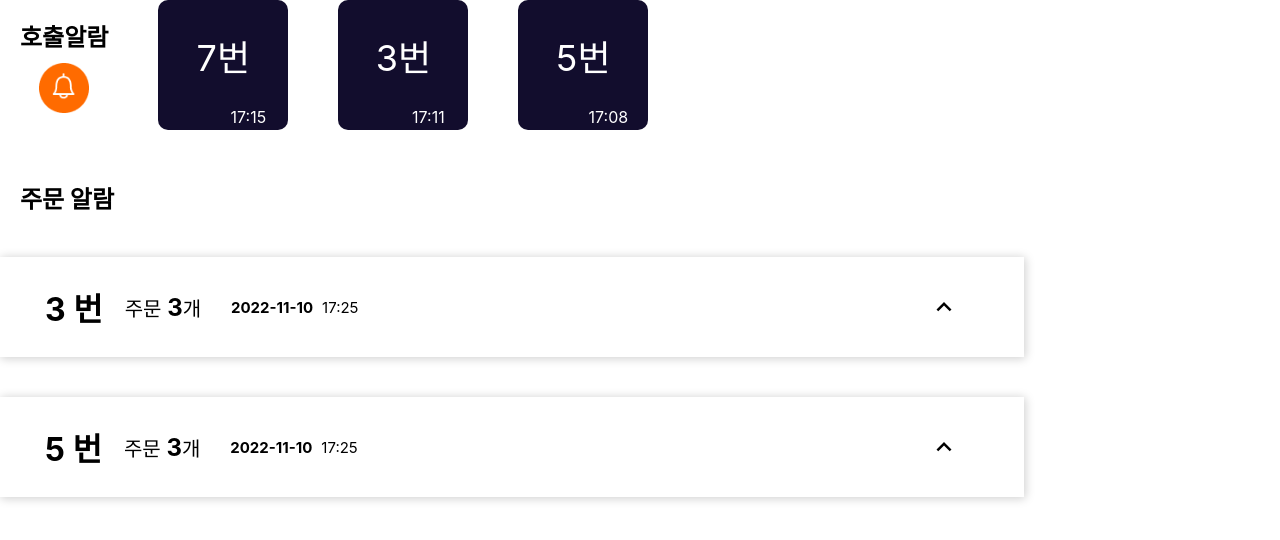
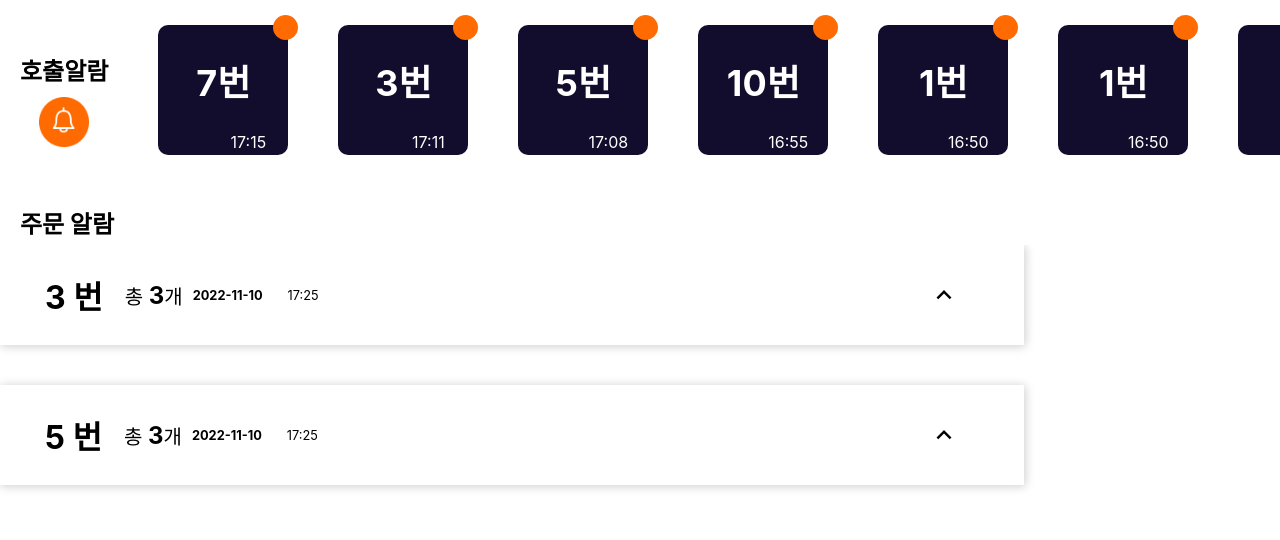
Before and after one commit to codestates-seb/seb40_main_021, a React (Create React App) app in the folder client/: page / in a window 1280 px wide. Shown: the top 540 px of the page. Built offline with nearby package versions, Linux system fonts and the light colour scheme.

Commit message:
💄 Style css작성

```diff
--- a/client/src/components/AdminComponents/StoreAlarm/CallAlarm.js
+++ b/client/src/components/AdminComponents/StoreAlarm/CallAlarm.js
@@ -2,17 +2,44 @@ import React, { useState } from "react";
 import styled from "styled-components";
 const CallAlarm = ({ data }) => {
   const [timeOver, setTimeOver] = useState(true);
-  setTimeout(() => {
-    setTimeOver(false);
-  }, 10000);
+  // setTimeout(() => {
+  //   setTimeOver(false);
+  // }, 10000);
   return (
-    <CallAlarmBox timeOver={timeOver}>
+    <CallAlarmContainer
+      timeOver={timeOver}
+      onClick={() => {
+        setTimeOver(!timeOver);
+      }}
+    >
+      <div className="onAlarm">
+        <div></div>
+      </div>
+      <div className="CallAlarmBox">
         <div className="tableNum">{`${data.tableNum}번`}</div>
         <div className="callTime">{data.calltime}</div>
-    </CallAlarmBox>
+      </div>
+    </CallAlarmContainer>
   );
 };
-const CallAlarmBox = styled.div`
+const CallAlarmContainer = styled.div`
+  cursor: pointer;
+  .onAlarm {
+    display: flex;
+    width: 130px;
+    justify-content: end;
+    position: relative;
+    top: 15px;
+    margin-left: 10px;
+    > :first-child {
+      background-color: ${({ timeOver }) =>
+        timeOver ? "rgb(255, 107, 0)" : "none"};
+      border-radius: 50%;
+      width: 25px;
+      height: 25px;
+    }
+  }
+  .CallAlarmBox {
     color: white;
     display: flex;
     align-items: center;
@@ -29,9 +56,22 @@ const CallAlarmBox = styled.div`
       align-items: center;
       font-size: 36px;
       height: 80%;
+      font-weight: 700;
     }
     .callTime {
       margin-left: 50px;
     }
+
+    @media screen and (max-width: 700px) {
+      margin-right: 15px;
+      .tableNum {
+        font-size: 2rem;
+      }
+      .callTime {
+        margin-left: 35px;
+        font-size: 14px;
+      }
+    }
+  }
 `;
 export default CallAlarm;
--- a/client/src/components/AdminComponents/StoreAlarm/CallAlarms.js
+++ b/client/src/components/AdminComponents/StoreAlarm/CallAlarms.js
@@ -8,14 +8,18 @@ const CallAlarms = () => {
       { id: 0, tableNum: 7, calltime: "17:15" },
       { id: 1, tableNum: 3, calltime: "17:11" },
       { id: 2, tableNum: 5, calltime: "17:08" },
+      { id: 3, tableNum: 10, calltime: "16:55" },
+      { id: 4, tableNum: 1, calltime: "16:50" },
+      { id: 4, tableNum: 1, calltime: "16:50" },
+      { id: 4, tableNum: 1, calltime: "16:50" },
+      { id: 4, tableNum: 1, calltime: "16:50" },
     ],
   };
   return (
     <CallAlarmContainer>
+      <div className="subTitle">
+        <label>호출알람</label>
         <div id="icon">
-        <div className="label">
-          <label>호출알람</label>
-        </div>
           <img
             width="50px"
             height="50px"
@@ -23,7 +27,9 @@ const CallAlarms = () => {
             alt=""
           ></img>
         </div>
-      <div className="callAlarmsBox">
+      </div>
+
+      <div className="callAlarms">
         {dummyData.data.map((call) => {
           return <Callalram key={call.id} data={call}></Callalram>;
         })}
@@ -31,25 +37,48 @@ const CallAlarms = () => {
     </CallAlarmContainer>
   );
 };
-
 const CallAlarmContainer = styled.div`
   display: flex;
+  width: 100%;
+
+  .callAlarms {
     margin-bottom: 50px;
-  #icon {
+    width: 100%;
     display: flex;
+    overflow-y: scroll;
+  }
+  .subTitle {
+    display: flex;
+    flex-direction: column;
     align-items: center;
     justify-content: center;
-    flex-direction: column;
+    width: max-content;
     margin-left: 20px;
     margin-right: 50px;
-    .label {
     font-size: 24px;
     font-weight: bold;
+    label {
+      width: max-content;
       margin-bottom: 10px;
     }
+    #icon {
+      width: max-content;
+      display: inline-block;
     }
-  .callAlarmsBox {
-    display: flex;
+    @media screen and (max-width: 700px) {
+      margin-right: 30px;
+      label {
+        margin-bottom: 0px;
+      }
+      #icon {
+        display: none;
+        justify-content: start;
+        flex-direction: row;
+      }
+    }
+  }
+  @media screen and (max-width: 700px) {
+    display: inline-block;
   }
 `;
 
--- a/client/src/components/AdminComponents/StoreAlarm/OderAlarmStyle.js
+++ b/client/src/components/AdminComponents/StoreAlarm/OderAlarmStyle.js
@@ -114,34 +114,39 @@ export const Order = styled.div`
   }
   @media screen and (max-width: 700px) {
     font-size: 16px;
+    .detailedMenuIcon {
+      margin-right: 10px;
+    }
     #oderInfo {
       > :first-child {
         margin: 0;
         width: 15%;
-        font-size: 24px;
+        font-size: 1.2rem;
         margin-left: 20px;
       }
       > :nth-child(2) {
+        font-size: 1rem;
         text-align: center;
         width: 20%;
+        b {
+          font-size: 1.1rem;
         }
-      > div > b {
-        font-size: 20px;
+      }
     }
   }
   .reqText {
     margin-left: 20px;
   }
   #orderTime {
-      display: flex;
-      justify-content: space-around;
-      flex-grow: 1;
-      margin-left: 5px;
-      font-size: 16px;
+    flex-grow: 0;
+    font-size: 0.8rem;
+
+    margin-left: 10px;
+
+    margin-right: 10px;
     > :first-child {
       text-align: right;
-        margin-right: 30px;
-      }
+      margin-right: 25px;
     }
   }
 `;
--- a/client/src/components/AdminComponents/StoreAlarm/OrderAlarms.js
+++ b/client/src/components/AdminComponents/StoreAlarm/OrderAlarms.js
@@ -60,12 +60,11 @@ const OrderAlarms = () => {
     ],
   };
   return (
-    <>
-      <Lable>
+    <MainContents>
+      <div className="subTitle">
         <label>주문 알람</label>
-      </Lable>
-      <MainContents>
-        <div className="label"></div>
+      </div>
+      <div className="orderAlrams">
         <>
           {dummyData.data.map((menu, idx) => {
             return (
@@ -73,27 +72,22 @@ const OrderAlarms = () => {
             );
           })}
         </>
-      </MainContents>
-    </>
+      </div>
+    </MainContents>
   );
 };
 
 export default OrderAlarms;
 
 const MainContents = styled.main`
-  width: 100%;
-  height: 70vh;
-  overflow-y: scroll;
-  .label {
+  .orderAlrams {
     width: 100%;
+    height: 70vh;
+    overflow-y: scroll;
+  }
+  .subTitle {
     font-weight: bold;
     font-size: 24px;
-    margin: 0 0 21px 20px;
+    margin: 0 0 5px 20px;
   }
 `;
-const Lable = styled.div`
-  width: 100%;
-  font-weight: bold;
-  font-size: 24px;
-  margin: 0 0 21px 20px;
-`;
--- a/client/src/components/AdminComponents/StoreAlarm/OrderAlram.js
+++ b/client/src/components/AdminComponents/StoreAlarm/OrderAlram.js
@@ -9,7 +9,7 @@ const OrderAlram = ({ menu, idx }) => {
       <div id="oderInfo">
         <b>{`${menu.tableNum} 번`}</b>
         <div>
-          주문 <b>{menu.orders.length}</b>개
+          총 <b>{menu.orders.length}</b>개
         </div>
         <div id="orderTime">
           <div>{`${menu.orderTime.date}`}</div>
```
Lines whose indentation alone changed are shown as unchanged.
